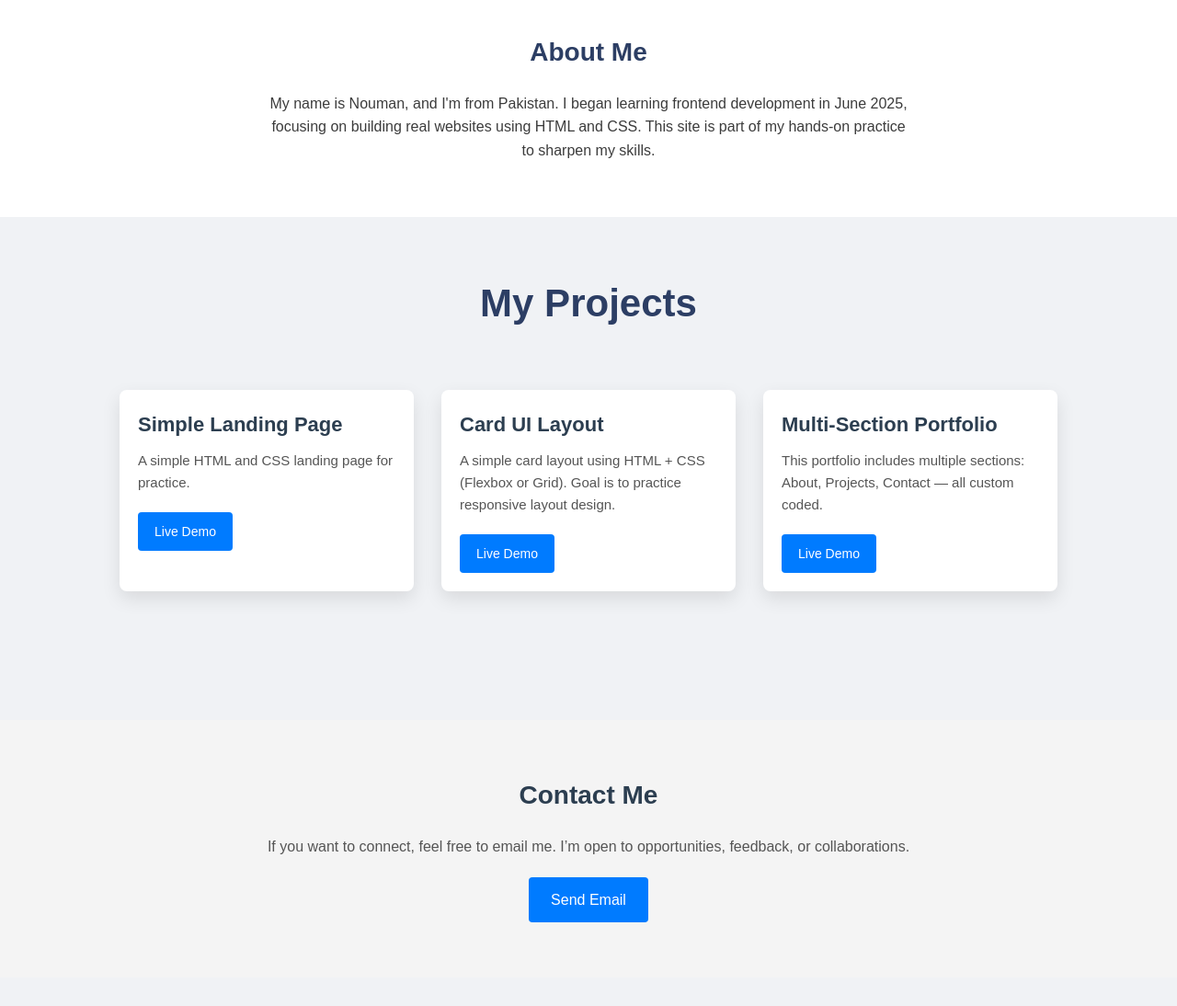
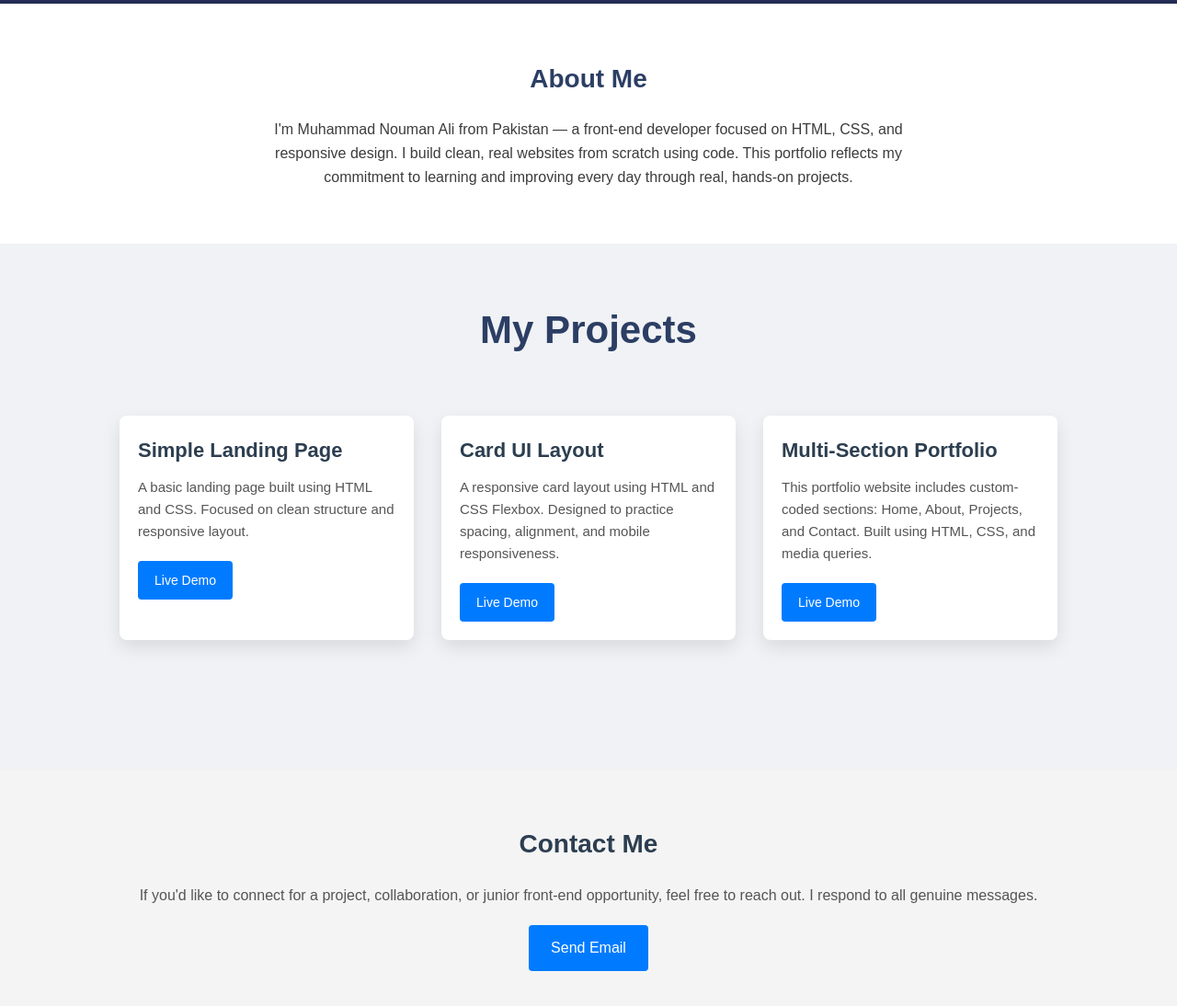
Before and after one commit to Noumancoding/multi-section-portfolio-html-css, a plain HTML site: page index.html in a window 1280 px wide. Shown: the part 480-1574 px from the top of the page at 92% size. Before the commit the page ends 1543 px from the top, so only its background shows below. Drawn offline with Linux system fonts and the light colour scheme.

Commit message:
feat: update all

```diff
--- a/index.html
+++ b/index.html
@@ -19,33 +19,34 @@
     <main>
         <section id="home" class="hero">
             <h1>Hi, I'm Nouman</h1>
-            <p>I am learning how to build websites with HTML and CSS. This page is my practice project.</p>
+            <p>I’m a front-end developer focused on building responsive websites using HTML and CSS. This portfolio showcases my real, hands-on practice projects.</p>
             <a href="#projects" class="btn">View My Work</a>
         </section>
 
         <section id="about" class="about">
             <h2>About Me</h2>
-            <p>My name is Nouman, and I'm from Pakistan. I began learning frontend development in June 2025, focusing on building real websites using HTML and CSS. This site is part of my hands-on practice to sharpen my skills.</p>
+            <p>I'm Muhammad Nouman Ali from Pakistan — a front-end developer focused on HTML, CSS, and responsive design. I build clean, real websites from scratch using code. This portfolio reflects my commitment to learning and improving every day through real, hands-on projects.</p>
+        </section>
 
-        </section>
         <section id="projects" class="projects">
             <h2>My Projects</h2>
             <div class="project-list">
+
                 <div class="project-card">
                     <h3>Simple Landing Page</h3>
-                    <p>A simple HTML and CSS landing page for practice.</p>
+                    <p>A basic landing page built using HTML and CSS. Focused on clean structure and responsive layout.</p>
                     <a href="https://landing-page-noumancoding.vercel.app/" class="project-btn" target="_blank">Live Demo</a>
                 </div>
 
                 <div class="project-card">
                     <h3>Card UI Layout</h3>
-                    <p>A simple card layout using HTML + CSS (Flexbox or Grid). Goal is to practice responsive layout design.</p>
-                    <a href="card-ui-html-css.vercel.app" class="project-btn" target="_blank">Live Demo</a>
+                    <p>A responsive card layout using HTML and CSS Flexbox. Designed to practice spacing, alignment, and mobile responsiveness.</p>
+                    <a href="https://card-ui-html-css.vercel.app" class="project-btn" target="_blank">Live Demo</a>
                 </div>
 
                 <div class="project-card">
                     <h3>Multi-Section Portfolio</h3>
-                    <p>This portfolio includes multiple sections: About, Projects, Contact — all custom coded.</p>
+                    <p>This portfolio website includes custom-coded sections: Home, About, Projects, and Contact. Built using HTML, CSS, and media queries.</p>
                     <a href="https://multi-section-portfolio-html-css.vercel.app/" class="project-btn" target="_blank">Live Demo</a>
                 </div>
             </div>
@@ -53,7 +54,7 @@
 
         <section id="contact" class="contact">
             <h2>Contact Me</h2>
-            <p>If you want to connect, feel free to email me. I’m open to opportunities, feedback, or collaborations.</p>
+            <p>If you'd like to connect for a project, collaboration, or junior front-end opportunity, feel free to reach out. I respond to all genuine messages.</p>
             <a href="mailto:noumanali.coding@gmail.com" class="contact-btn">Send Email</a>
         </section>
     </main>
```
